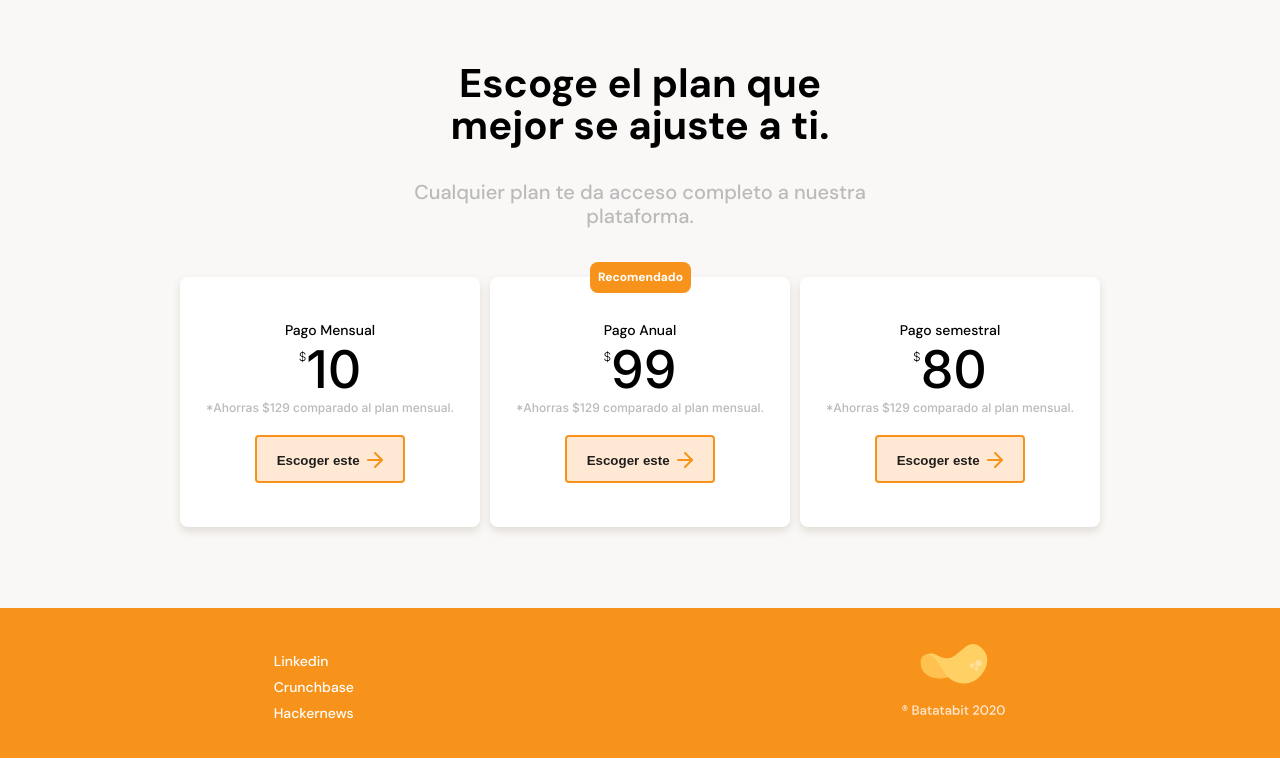
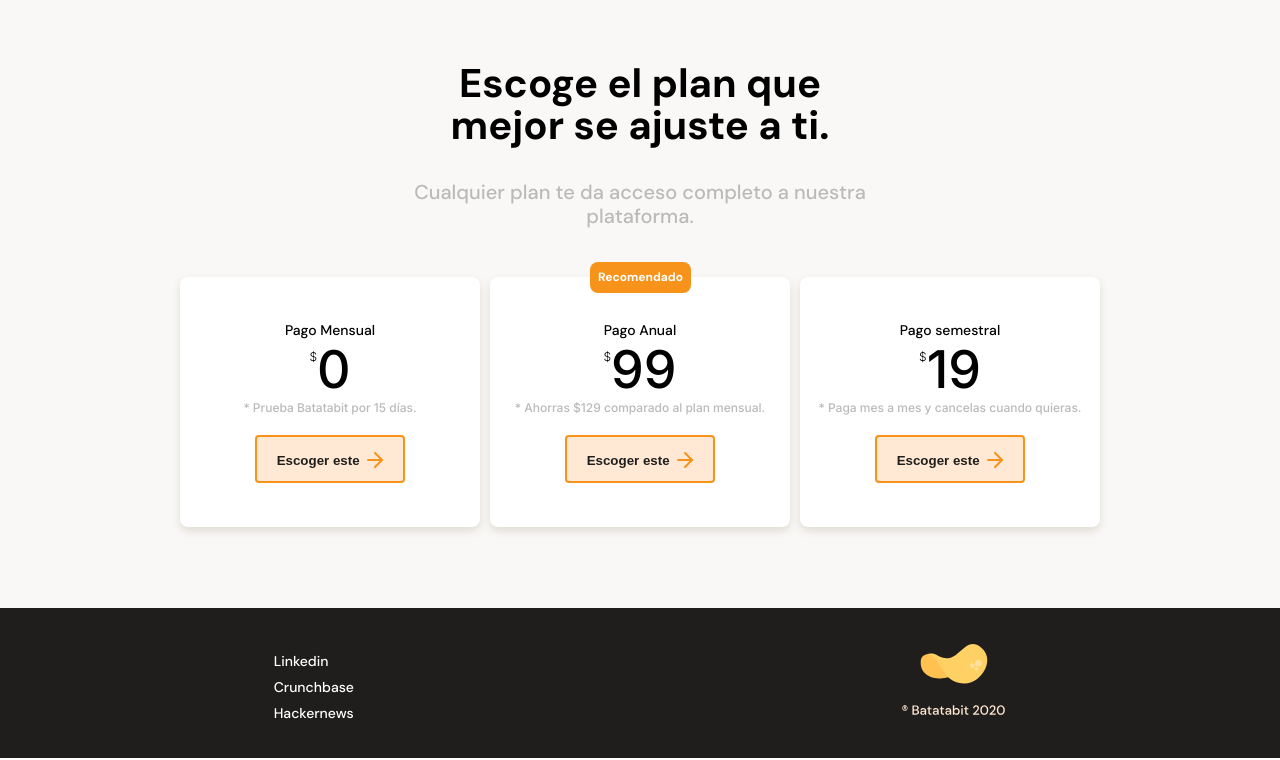
Before and after one commit to darwintnt/batabit-platzi, a website: page index.html in a window 1280 px wide. Shown: the part 2395-3155 px from the top of the page. Drawn offline with Linux system fonts and the light colour scheme.

Commit message:
corrección estilos.

```diff
--- a/css/app.css
+++ b/css/app.css
@@ -414,7 +414,7 @@ footer {
   display: flex;
   justify-content: space-around;
   align-items: center;
-  background-color: var(--bitcoin-orange);
+  background-color: var(--warm-black);
   width: 100%;
   min-width: 320px;
   height: 150px;
--- a/index.html
+++ b/index.html
@@ -120,8 +120,8 @@
         <article class="plans-container--card">
           <div>
             <h3>Pago Mensual</h3>
-            <p class="plan-price"><span>$ </span>10</p>
-            <p class="plan-description">*Ahorras $129 comparado al plan mensual.</p>
+            <p class="plan-price"><span>$ </span>0</p>
+            <p class="plan-description">* Prueba Batatabit por 15 días.</p>
             <button class="plans-container--btn">Escoger este <span></span></button>
           </div>
         </article>
@@ -130,15 +130,15 @@
           <div>
             <h3>Pago Anual</h3>
             <p class="plan-price"><span>$ </span>99</p>
-            <p class="plan-description">*Ahorras $129 comparado al plan mensual.</p>
+            <p class="plan-description">* Ahorras $129 comparado al plan mensual.</p>
             <button class="plans-container--btn">Escoger este <span></span></button>
           </div>
         </article>
         <article class="plans-container--card">
           <div>
             <h3>Pago semestral</h3>
-            <p class="plan-price"><span>$ </span>80</p>
-            <p class="plan-description">*Ahorras $129 comparado al plan mensual.</p>
+            <p class="plan-price"><span>$ </span>19</p>
+            <p class="plan-description">* Paga mes a mes y cancelas cuando quieras.</p>
             <button class="plans-container--btn">Escoger este <span></span></button>
           </div>
         </article>
```
Also changed, not shown: css/tablet.css (+0 -12 lines).
